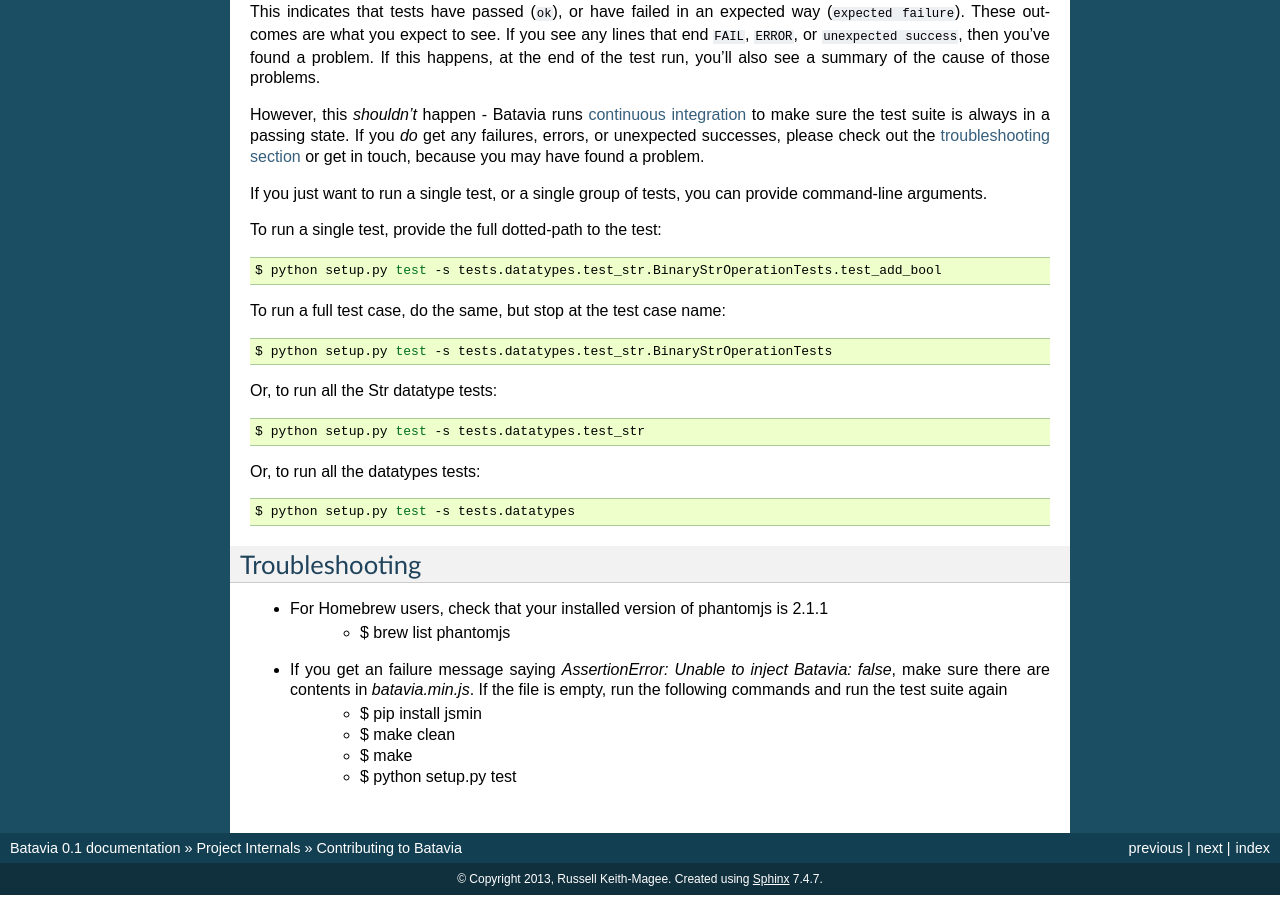
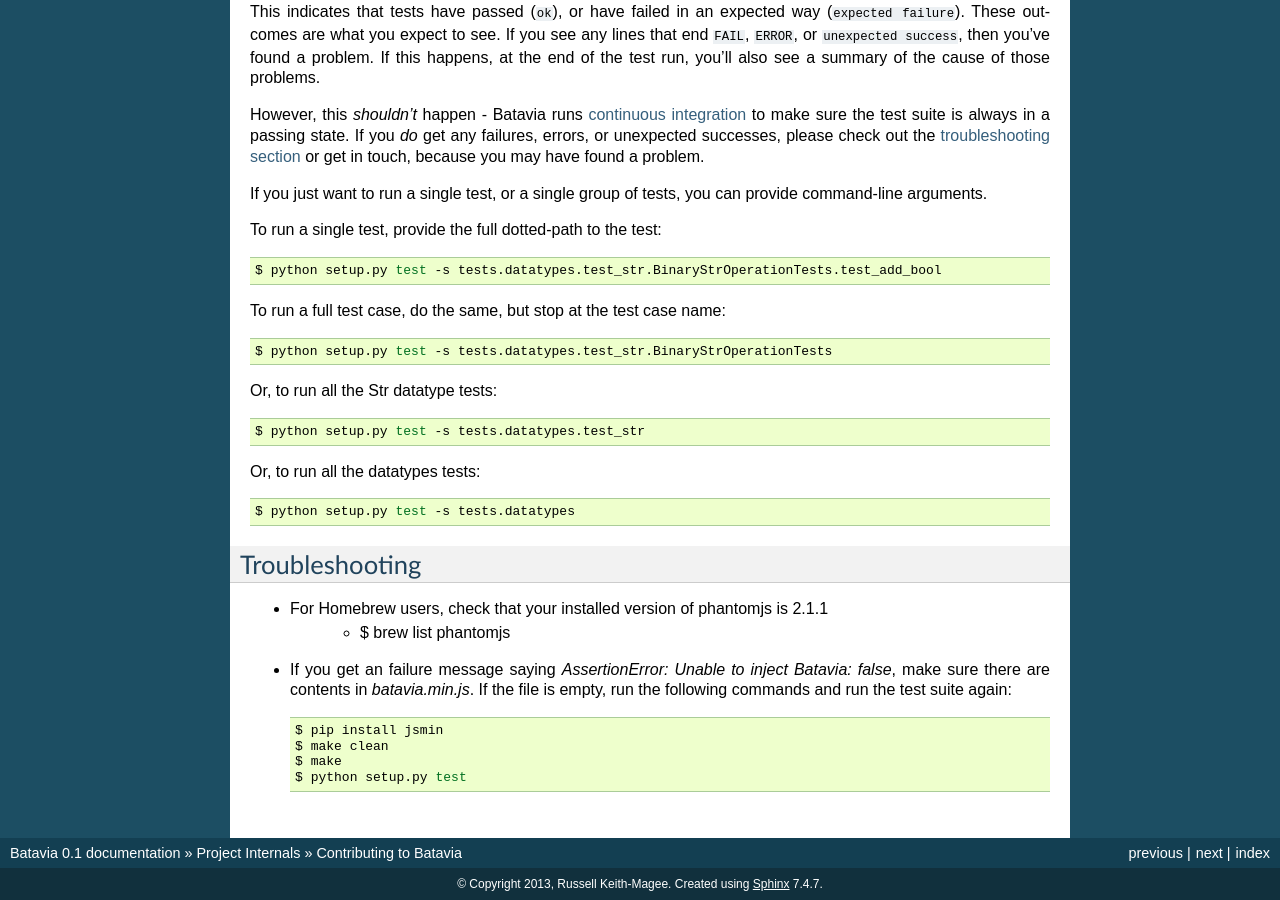
Before and after one commit to beeware/batavia, a Sphinx documentation site: the page built from docs/internals/contributing.rst, in a window 1280 px wide and 900 px high, scrolled down 2722 px. Built offline with Sphinx 7.4.7, drawn with Linux system fonts in a browser that asks for light colours.

Commit message:
Highlighted bash commands in contribution docs

```diff
--- a/docs/internals/contributing.rst
+++ b/docs/internals/contributing.rst
@@ -239,8 +239,11 @@ Troubleshooting
 - For Homebrew users, check that your installed version of phantomjs is 2.1.1
     + $ brew list phantomjs
 
-- If you get an failure message saying `AssertionError: Unable to inject Batavia: false`, make sure there are contents in `batavia.min.js`. If the file is empty, run the following commands and run the test suite again
-    + $ pip install jsmin
-    + $ make clean
-    + $ make
-    + $ python setup.py test
+- If you get an failure message saying `AssertionError: Unable to inject Batavia: false`, make sure there are contents in `batavia.min.js`. If the file is empty, run the following commands and run the test suite again:
+
+  .. code-block:: bash
+
+      $ pip install jsmin
+      $ make clean
+      $ make
+      $ python setup.py test
```
